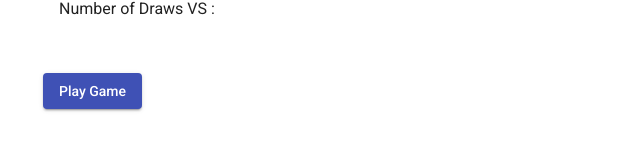
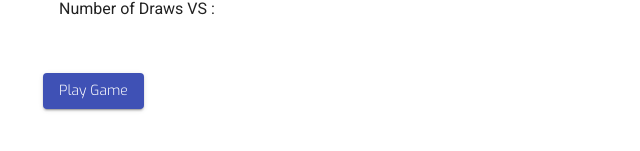
Before and after one commit to 2021-spring-afe-mowe/tca-checkers, an Angular app: page /stats in a window 1280 px wide. Shown: the part 297-448 px from the top of the page, without its empty margins (85-725 px from the left). Built offline with nearby package versions, Linux system fonts and the light colour scheme.

Commit message:
more styles for stats-screen

```diff
--- a/src/app/stats-screen/stats-screen.component.css
+++ b/src/app/stats-screen/stats-screen.component.css
@@ -6,3 +6,7 @@ h1 {
     font-family: 'Exo', sans-serif;
     text-align: center;
 }
+
+button {
+    font-family: 'Exo', sans-serif;
+}
```
